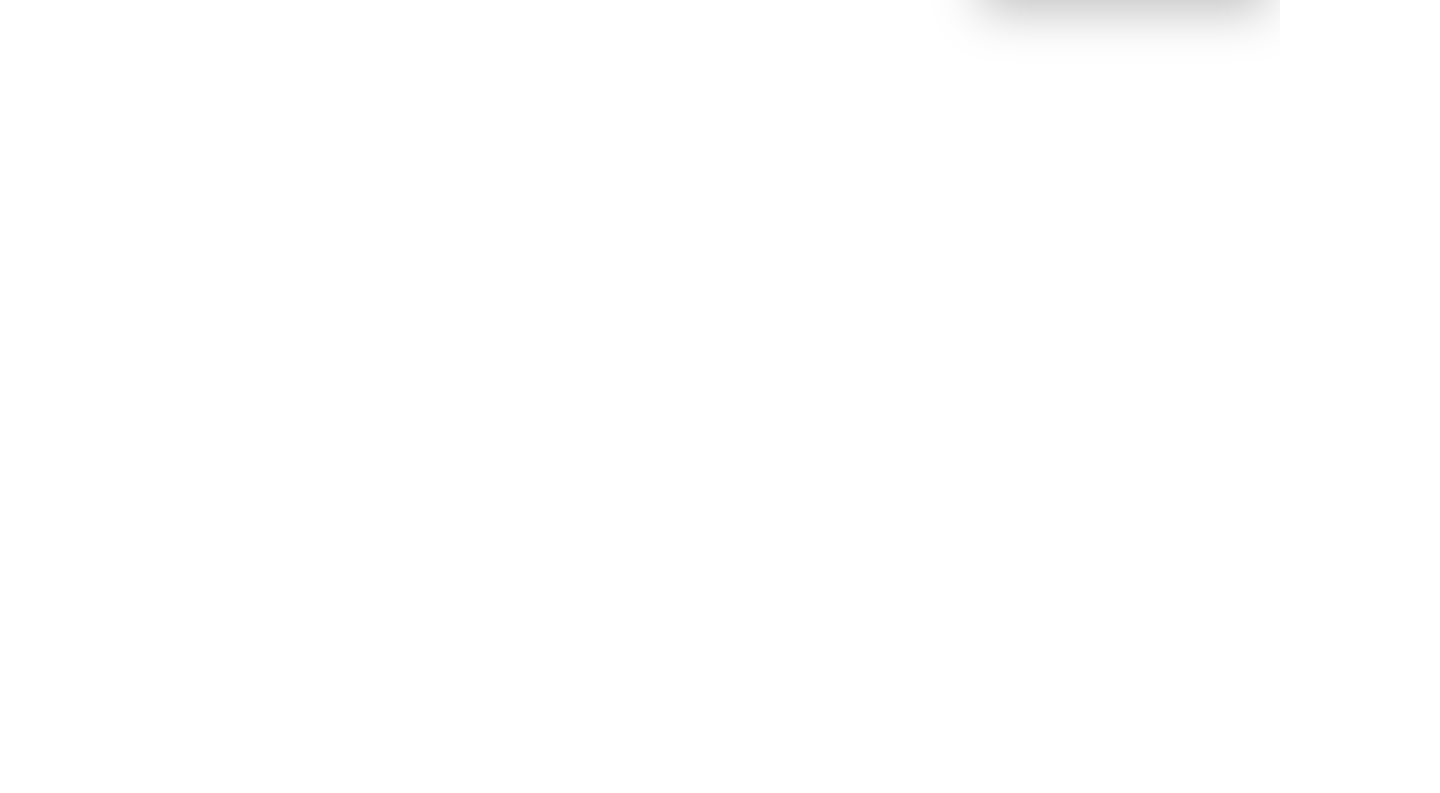
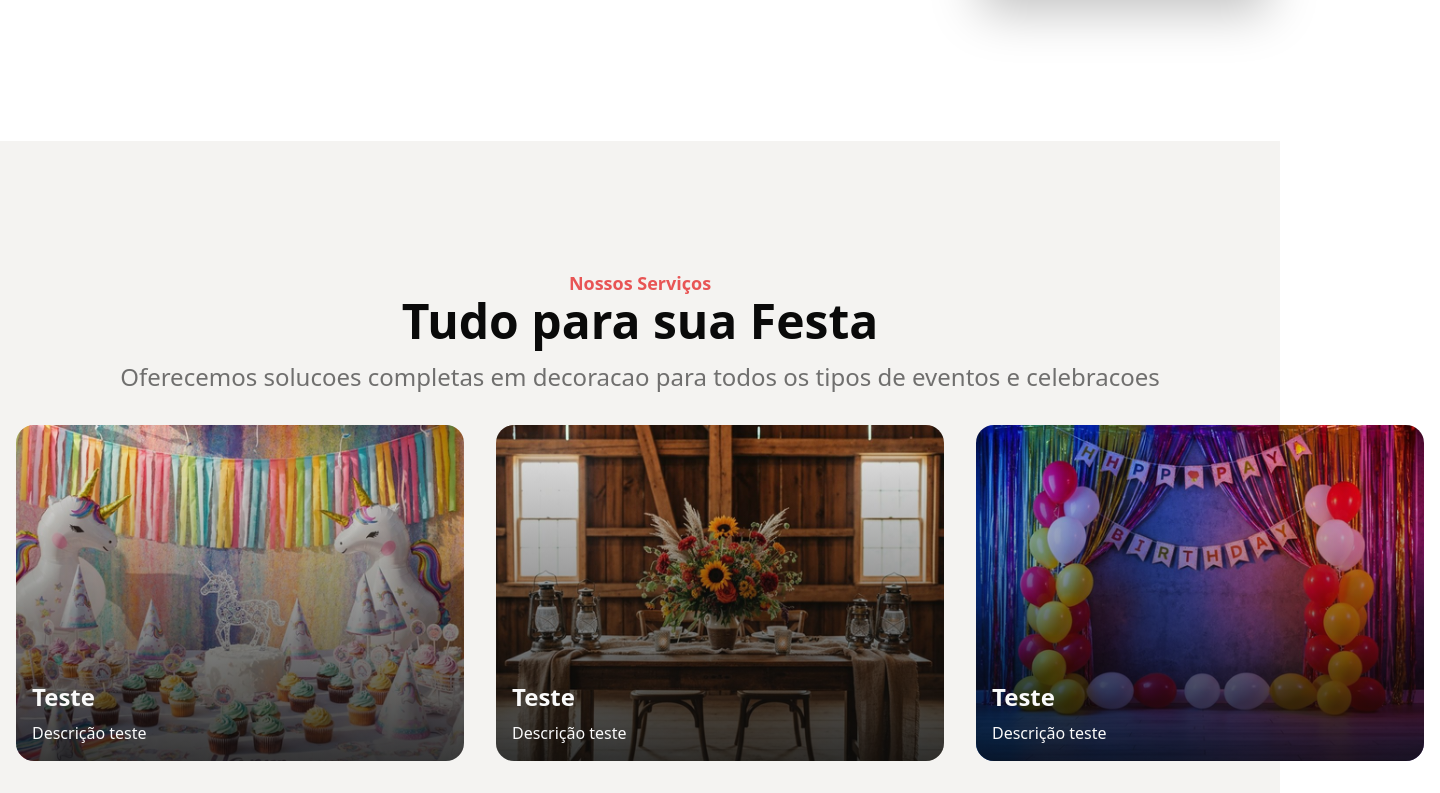
Before and after one commit to renan22Rsw/Recriando_Sonhos, a Next.js app in the folder front-end/: page / in a window 1280 px wide. Shown: the part 827-1620 px from the top of the page, 1440 px wide, since content can reach past the window. Before the commit the page ends 968 px from the top, so only its background shows below. Built offline with nearby package versions, Linux system fonts and the light colour scheme.

Commit message:
feat:section 2 (need to change the text and images)

```diff
--- a/front-end/app/(home)/components/section-1.tsx
+++ b/front-end/app/(home)/components/section-1.tsx
@@ -6,7 +6,7 @@
 import SunFlowerParty from "@/public/sunflower-party.png";
 import BithdayParty from "@/public/birthday-party.png";
 
-export const Section1 = () => {
+const Section1 = () => {
   return (
     <section className="mx-auto grid h-150 grid-cols-1 items-center sm:h-220 lg:grid-cols-2 2xl:w-400">
       <div className="container space-y-4 px-6 md:px-4 xl:px-8">
@@ -89,3 +89,5 @@
     </section>
   );
 };
+
+export default Section1;
--- /dev/null
+++ b/front-end/app/(home)/components/section-2.tsx
@@ -0,0 +1,66 @@
+import Image from "next/image";
+
+import UnicornParty from "@/public/unicorn-party.png";
+import SunFlowerParty from "@/public/sunflower-party.png";
+import BithdayParty from "@/public/birthday-party.png";
+
+const prodcuts = [
+  {
+    id: 1,
+    name: "Unicorn Party",
+    image: UnicornParty,
+  },
+  {
+    id: 2,
+    name: "Sunflower Party",
+    image: SunFlowerParty,
+  },
+  {
+    id: 3,
+    name: "Bithday Party",
+    image: BithdayParty,
+  },
+];
+
+const Section2 = () => {
+  return (
+    <section className="bg-[#F4F3F1]">
+      <div className="space-y-4 pt-32 text-center">
+        <span className="text-lg font-semibold text-[#E85555]">
+          Nossos Serviços
+        </span>
+        <h1 className="text-5xl font-bold">Tudo para sua Festa</h1>
+        <p className="text-secondary-foreground/60 px-6 text-2xl font-medium">
+          Oferecemos solucoes completas em decoracao para todos os tipos de{" "}
+          eventos e celebracoes
+        </p>
+      </div>
+
+      <div className="mx-auto grid gap-8 px-4 py-8 md:grid-cols-2 lg:w-360 lg:grid-cols-3">
+        {prodcuts.map((prodcuts) => (
+          <div
+            key={prodcuts.id}
+            className="relative aspect-4/3 overflow-hidden"
+          >
+            <Image
+              src={prodcuts.image}
+              alt={prodcuts.name}
+              fill
+              className="rounded-2xl object-cover transition-all duration-150 hover:shadow-2xl"
+              priority
+            />
+
+            <div className="from-foreground/80 absolute bottom-0 flex h-full w-full flex-col justify-end gap-2 rounded-2xl bg-linear-to-t to-transparent p-4">
+              <h3 className="text-primary-foreground text-2xl font-bold">
+                Teste
+              </h3>
+              <p className="text-primary-foreground text-md">Descrição teste</p>
+            </div>
+          </div>
+        ))}
+      </div>
+    </section>
+  );
+};
+
+export default Section2;
--- a/front-end/app/(home)/page.tsx
+++ b/front-end/app/(home)/page.tsx
@@ -1,9 +1,11 @@
-import { Section1 } from "./components/section-1";
+import Section1 from "./components/section-1";
+import Section2 from "./components/section-2";
 
 const HomePage = () => {
   return (
     <>
       <Section1 />
+      <Section2 />
     </>
   );
 };
```
